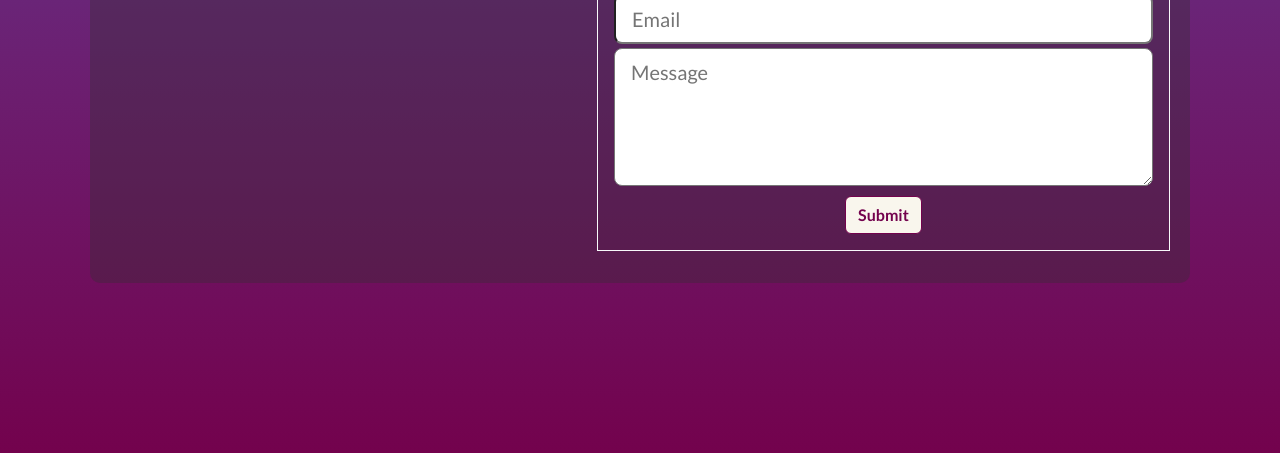
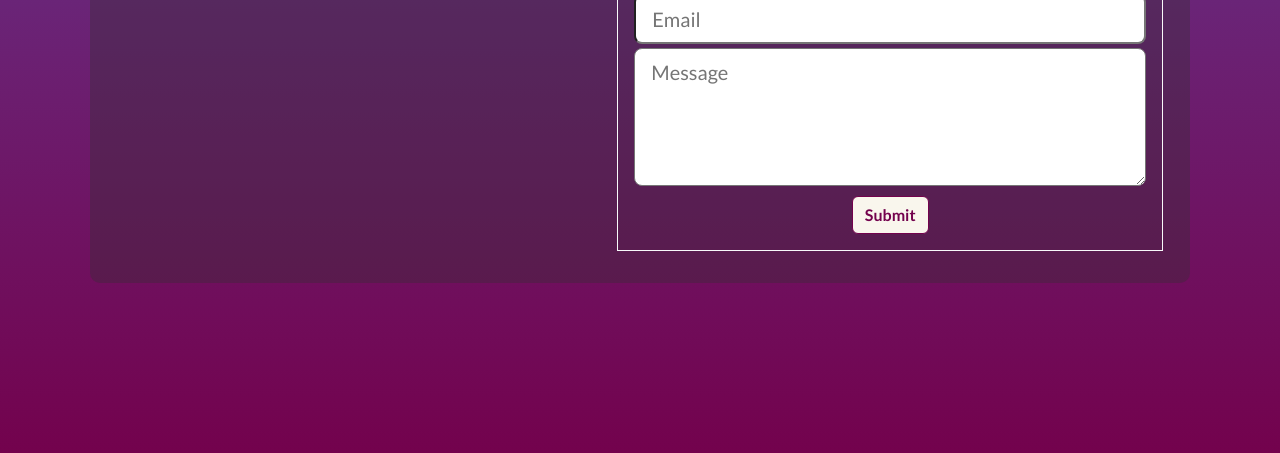
Before and after one commit to sjoshi05/portfolio_website, a plain HTML site: page contact.html in a window 1280 px wide. Shown: the part 347-800 px from the top of the page. Drawn offline with nearby package versions, Linux system fonts and the light colour scheme.

Commit message:
fixed alignment of contact page

```diff
--- a/contact.html
+++ b/contact.html
@@ -86,7 +86,7 @@
     <div class="container d-flex">
       <div class="page p-3 my-3 mx-2 text-wrap text-break">
         <h1>Contact</h1>
-        <div class="row">
+        <div class="row justify-content-around">
           <div class="col-lg-5 m-3 p-3">
             <p class="contact-paragraph">
               <i
@@ -107,7 +107,7 @@
               >
             </p>
           </div>
-          <div class="col-lg border border-light m-3 p-3">
+          <div class="col-lg-6 border border-light m-3 p-3">
             <h2>Contact Form</h2>
             <form action="#" class="d-flex flex-column">
               <div class="row d-flex flex-column">
```
